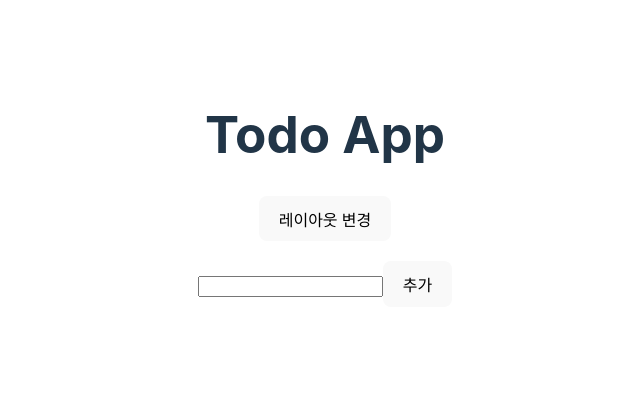
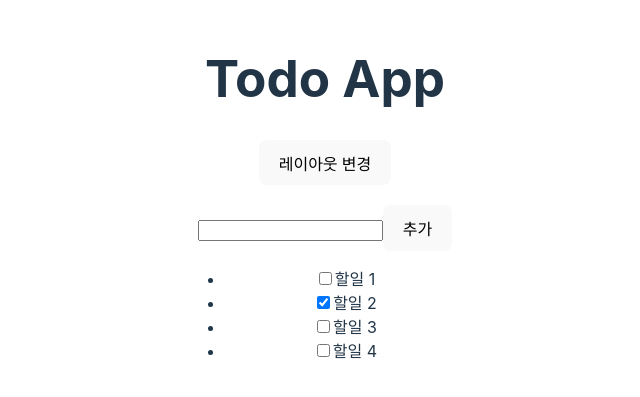
Before and after one commit to sakamoto-jun/react-todo-practice, a React (Vite) app: page / in a window 1280 px wide. Shown: the part 213-610 px from the top of the page, without its empty margins (315-955 px from the left). Built offline with nearby package versions, Linux system fonts and the light colour scheme.

Commit message:
Store 세팅 및 mobx 추가

```diff
--- a/package.json
+++ b/package.json
@@ -10,6 +10,8 @@
     "preview": "vite preview"
   },
   "dependencies": {
+    "mobx": "^6.13.1",
+    "mobx-react-lite": "^4.0.7",
     "react": "^18.2.0",
     "react-dom": "^18.2.0"
   },
--- a/src/components/TodoContainer.tsx
+++ b/src/components/TodoContainer.tsx
@@ -1,39 +1,25 @@
-import { useCallback, useState } from "react";
-import { Todo } from "../types";
+import { observer } from "mobx-react-lite";
+import { useEffect } from "react";
+import { useStore } from "../contexts/StoreContext";
 import TodoInput from "./TodoInput";
 import TodoList from "./TodoList";
 
-export default function TodoContainer() {
-  const [todos, setTodos] = useState<Todo[]>([]);
+const TodoContainerBase = () => {
+  const { todos, addTodo, toggleTodo, fetchTodos } = useStore();
 
-  const handleAddTodo = useCallback((text: string) => {
-    setTodos((prev) =>
-      prev.concat({
-        id: prev.length + 1,
-        text,
-        done: false,
-      })
-    );
-  }, []);
-  const handleToggleTodo = (id: number) => {
-    setTodos((prev) =>
-      prev.map((todo) => {
-        if (todo.id === id) {
-          return {
-            ...todo,
-            done: !todo.done,
-          };
-        }
-        return todo;
-      })
-    );
-  };
+  useEffect(() => {
+    fetchTodos();
+  }, [fetchTodos]);
 
   console.log("TodoContainer 렌더링!");
   return (
     <div>
-      <TodoInput onAddTodo={handleAddTodo} />
-      <TodoList todos={todos} onToggleTodo={handleToggleTodo} />
+      <TodoInput onAddTodo={addTodo} />
+      <TodoList todos={todos} onToggleTodo={toggleTodo} />
     </div>
   );
-}
+};
+
+const TodoContainer = observer(TodoContainerBase);
+
+export default TodoContainer;
--- a/src/components/TodoList.tsx
+++ b/src/components/TodoList.tsx
@@ -1,3 +1,4 @@
+import { observer } from "mobx-react-lite";
 import { Todo } from "../types";
 import Checkbox from "./Checkbox";
 
@@ -6,7 +7,9 @@ interface TodoListProps {
   onToggleTodo: (id: number) => void;
 }
 
-const TodoList = ({ todos, onToggleTodo }: TodoListProps) => {
+const TodoListBase = ({ todos, onToggleTodo }: TodoListProps) => {
+  console.log("TodoList 렌더링!");
+
   return (
     <ul>
       {todos.map((todo) => (
@@ -23,4 +26,6 @@ const TodoList = ({ todos, onToggleTodo }: TodoListProps) => {
   );
 };
 
+const TodoList = observer(TodoListBase);
+
 export default TodoList;
--- /dev/null
+++ b/src/contexts/StoreContext.tsx
@@ -0,0 +1,13 @@
+/* eslint-disable react-refresh/only-export-components */
+import { createContext, PropsWithChildren, useContext } from "react";
+import Store from "../store";
+
+const StoreContext = createContext(Store);
+
+export const useStore = () => useContext(StoreContext);
+
+export default function StoreContextProvider({ children }: PropsWithChildren) {
+  return (
+    <StoreContext.Provider value={Store}>{children}</StoreContext.Provider>
+  );
+}
--- /dev/null
+++ b/src/models/todoItem.ts
@@ -0,0 +1,23 @@
+import { makeAutoObservable } from "mobx";
+import { Todo } from "../types";
+
+export default class todoItem implements Todo {
+  public id: number;
+  public text: string;
+  public done: boolean;
+
+  constructor({
+    id = Date.now(),
+    text = "",
+    done = false,
+  }: Partial<Todo> = {}) {
+    this.id = id;
+    this.text = text;
+    this.done = done;
+    makeAutoObservable(this);
+  }
+
+  toggle = () => {
+    this.done = !this.done;
+  };
+}
--- /dev/null
+++ b/src/services/todoApi.ts
@@ -0,0 +1,14 @@
+import { Todo } from "../types";
+
+export function getTodos(): Promise<Todo[]> {
+  return new Promise((resolve) => {
+    setTimeout(() => {
+      resolve([
+        { id: 1, text: "할일 1", done: false },
+        { id: 2, text: "할일 2", done: true },
+        { id: 3, text: "할일 3", done: false },
+        { id: 4, text: "할일 4", done: false },
+      ]);
+    }, 2000);
+  });
+}
--- /dev/null
+++ b/src/store.ts
@@ -0,0 +1,30 @@
+import { makeAutoObservable } from "mobx";
+import todoItem from "./models/todoItem";
+import { getTodos } from "./services/todoApi";
+
+class Store {
+  public todos: todoItem[];
+
+  constructor() {
+    this.todos = [];
+    makeAutoObservable(this);
+  }
+
+  addTodo = (text: string) => {
+    this.todos.push(new todoItem({ text }));
+  };
+
+  toggleTodo = (id: number) => {
+    const matchTodo = this.todos.find((todo) => todo.id === id);
+
+    if (matchTodo) matchTodo.toggle();
+  };
+
+  fetchTodos = async () => {
+    const todos = await getTodos();
+
+    this.todos = todos.map((todo) => new todoItem(todo));
+  };
+}
+
+export default new Store();
```
Also changed, not shown: src/components/TodoInput.tsx (+3 -17 lines), 1 other file (tests, documents, lock files or other folders).
